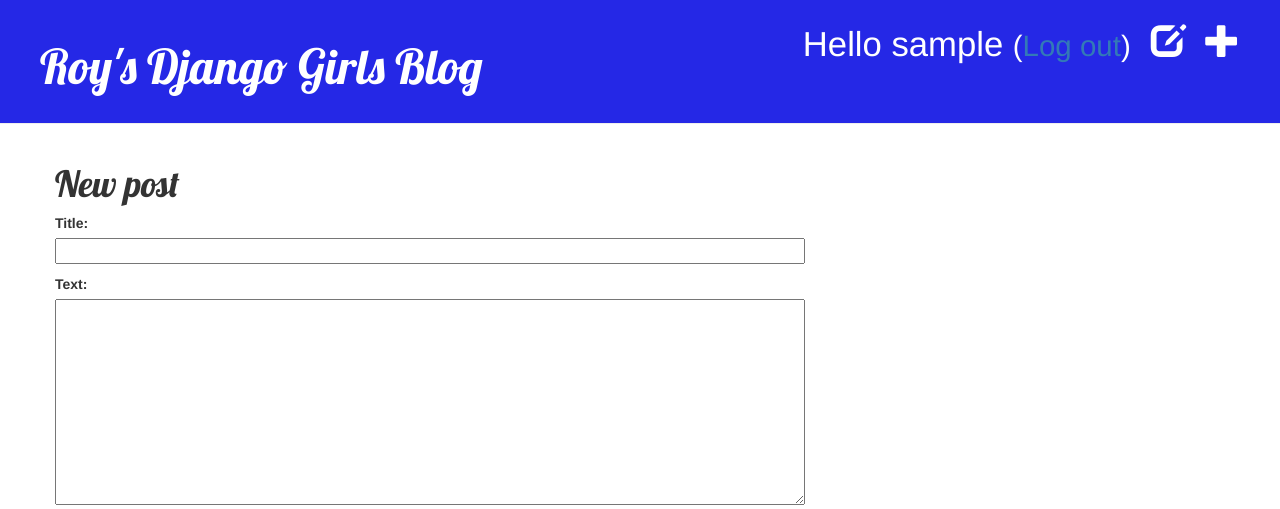
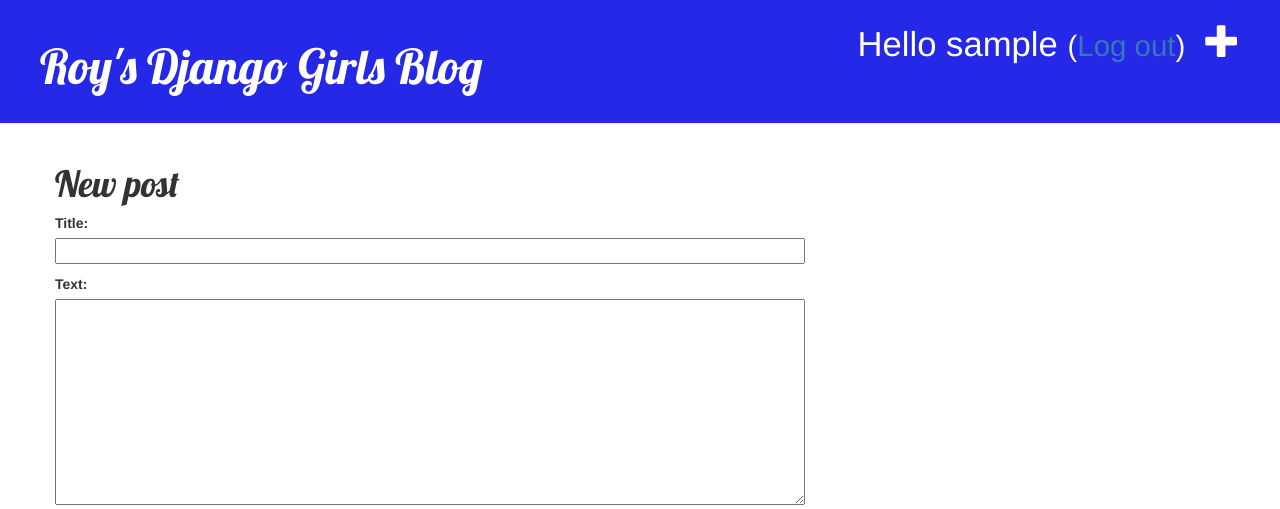
Before and after one commit to RoyGithubAccount/my-first-blog, a Django app: template blog/templates/blog/post_edit.html in a window 1280 px wide. Shown: the top 509 px of the page. Run offline with Django 3.2, Linux system fonts and the light colour scheme; the template is opened without the code that fills it: values that come from a table or form of the project are taken from there, others are empty; the visitor is signed in with stand-in values (Sample User, id 1); parts of the project's set-up code (start-up, migrations or seed data) failed here and were passed over; some libraries are stand-ins or nearby versions.

Commit message:
Removed edit from base model banner by commenting it out

```diff
--- a/blog/templates/blog/base.html
+++ b/blog/templates/blog/base.html
@@ -13,7 +13,7 @@
     <div class="page-header">
         {% if user.is_authenticated %}
             <a href="{% url 'post_new' %}" class="top-menu"><span class="glyphicon glyphicon-plus"></span></a>
-            <a href="{% url 'post_draft_list' %}" class="top-menu"><span class="glyphicon glyphicon-edit"></span></a>
+            <!-- REMOVED FROM BANNER <a href="{% url 'post_draft_list' %}" class="top-menu"><span class="glyphicon glyphicon-edit"></span></a> -->
             <p class="top-menu">Hello {{ user.username }} <small>(<a href="{% url 'logout' %}">Log out</a>)</small></p>
         {% else %}
             <a href="{% url 'login' %}" class="top-menu"><span class="glyphicon glyphicon-lock"></span></a>
```
